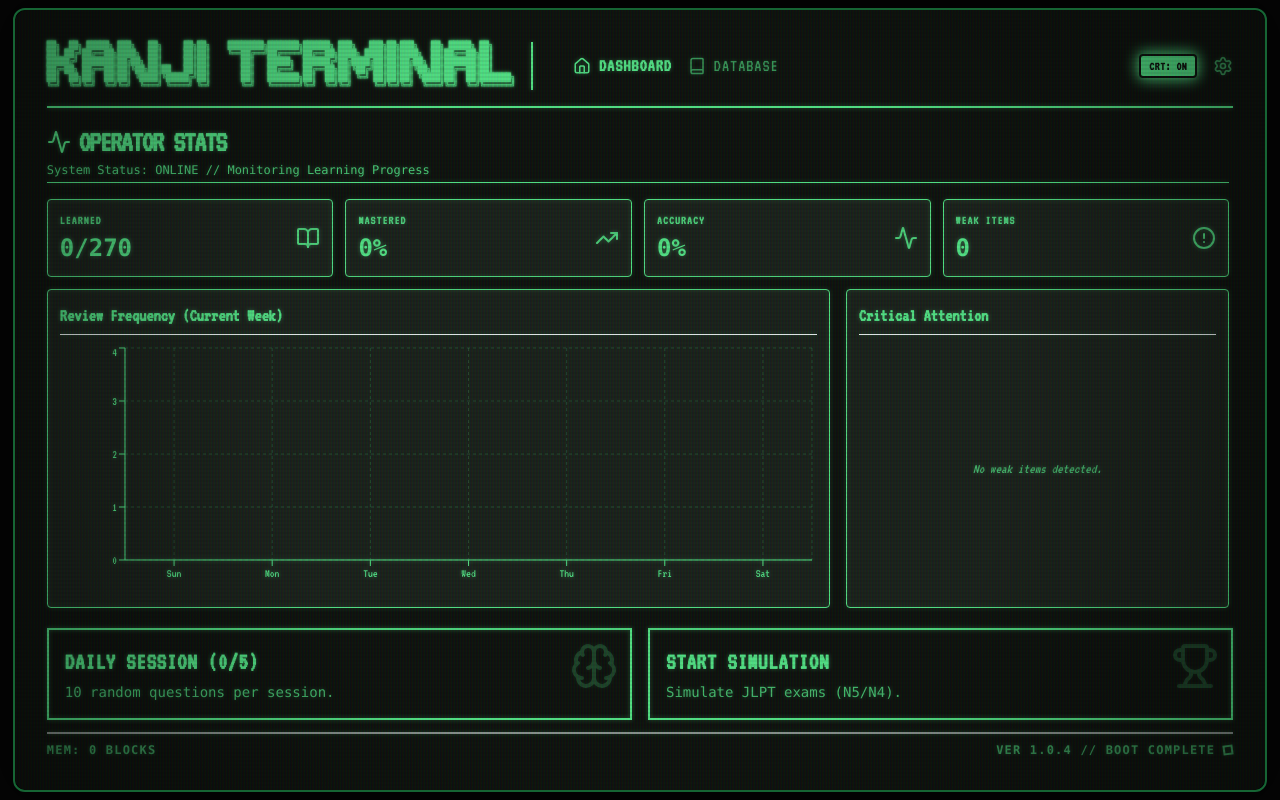
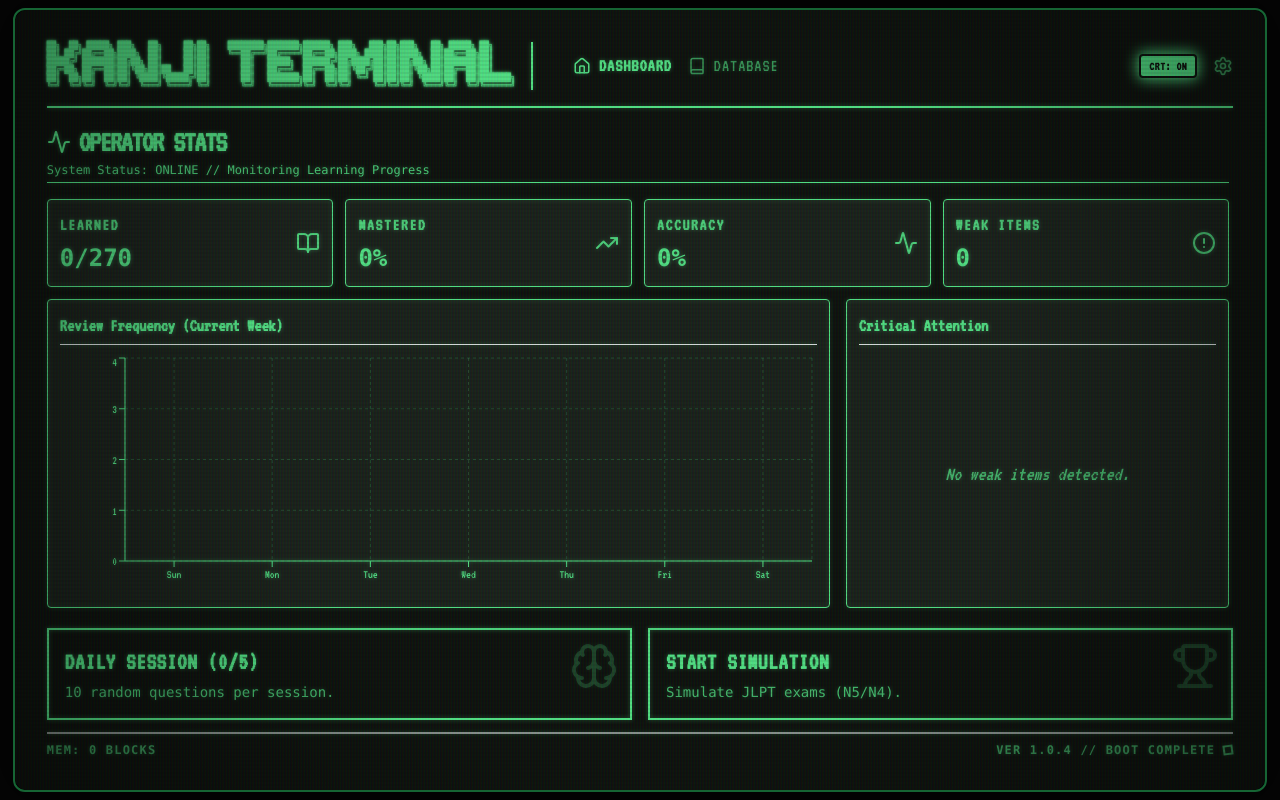
Before and after one commit to Emmjeyyyy/kanji-terminal, a React (Vite) app: page / in a window 1280 px wide. Built offline with nearby package versions, Linux system fonts and the light colour scheme.

Commit message:
feat: Increase font size for dashboard stats
Enhances readability by increasing the font size of the title and the empty state message in the dashboard statistics. This makes the key information more prominent and easier to scan.

```diff
--- a/components/Dashboard.tsx
+++ b/components/Dashboard.tsx
@@ -17,7 +17,7 @@ const StatCard = ({ title, value, icon: Icon, color }: any) => (
     className="border border-current p-2 md:p-3 rounded bg-opacity-10 bg-white/5 flex items-center justify-between hover:bg-white/10 transition-colors"
   >
     <div>
-      <h3 className="text-[10px] md:text-xs opacity-90 uppercase tracking-widest font-bold">{title}</h3>
+      <h3 className="text-[17px] md:text-[17px] opacity-90 uppercase tracking-widest font-bold">{title}</h3>
       <p className="text-xl md:text-2xl font-bold mt-1 font-mono">{value}</p>
     </div>
     <Icon className={`w-5 h-5 md:w-6 md:h-6 opacity-90 ${color}`} />
@@ -127,7 +127,7 @@ export const Dashboard: React.FC<DashboardProps> = ({ state, onResolve }) => {
             )}
           </div>
           {weakKanji.length === 0 ? (
-            <div className="flex-1 flex items-center justify-center opacity-75 italic text-xs md:text-sm">
+            <div className="flex-1 flex items-center justify-center opacity-75 italic text-xs md:text-[20px]">
               No weak items detected.
             </div>
           ) : (
```
